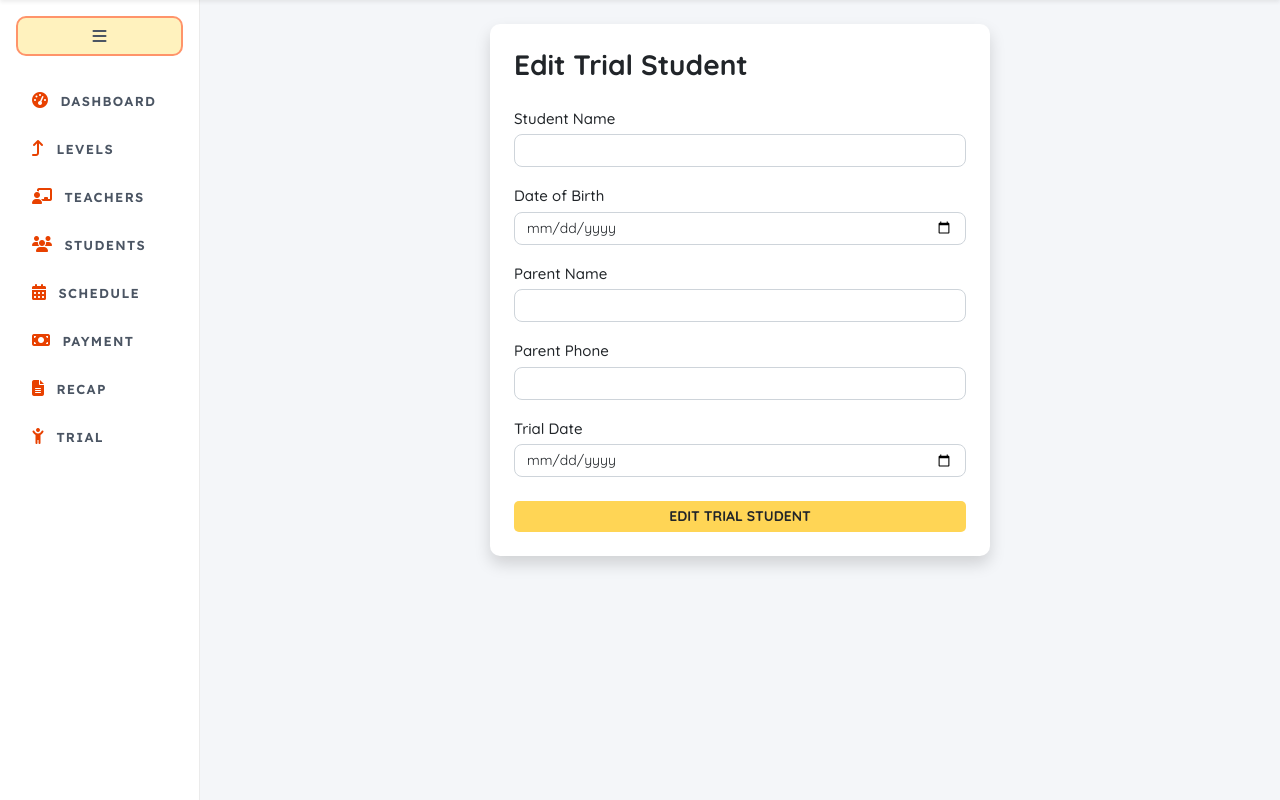
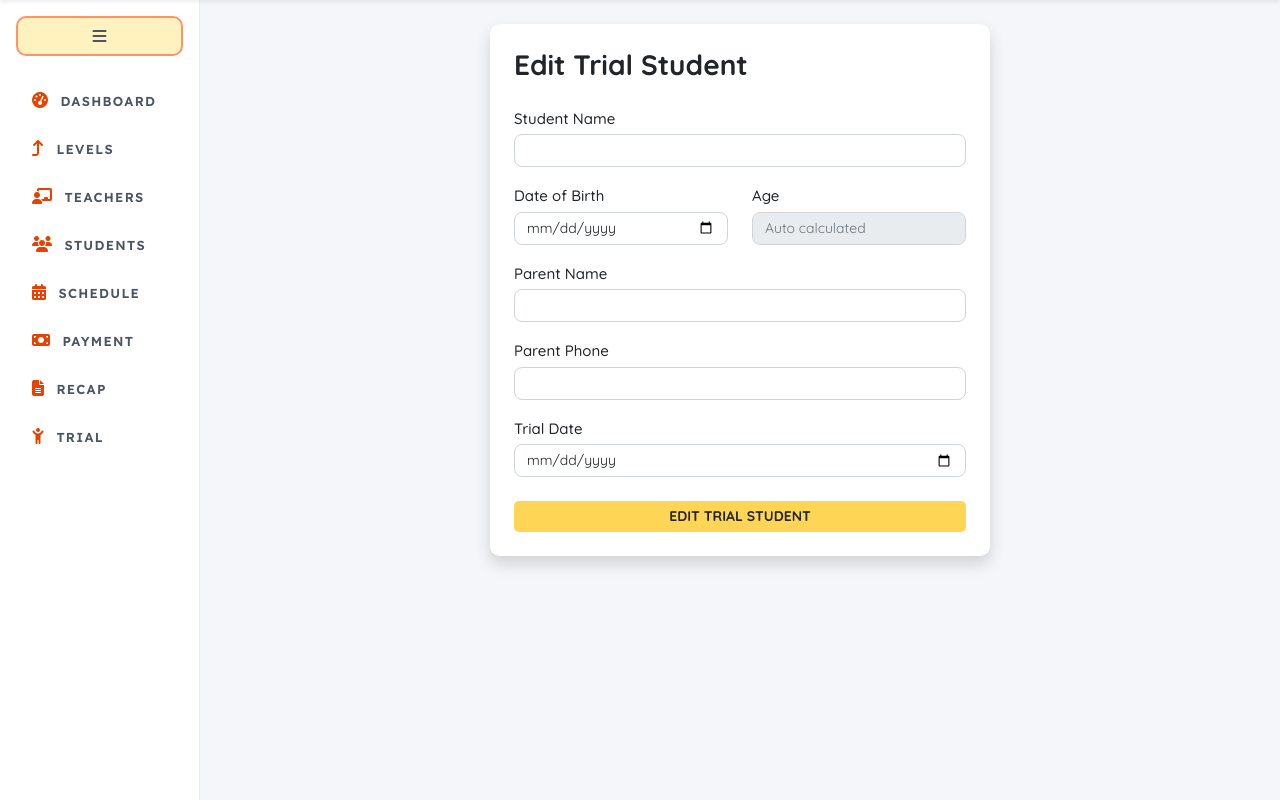
Before and after one commit to aileensugiarto/shichida_system, a Flask app: page /edit_trial/1 in a window 1280 px wide. Shown: the part 86-886 px from the top of the page. Run offline with Flask 3, Linux system fonts and the light colour scheme; the visitor is signed in with stand-in values (Sample User, id 1); data that the repository does not hold is empty; some libraries are stand-ins or nearby versions; some web fonts are replaced.

Commit message:
update edit trial form

```diff
--- a/model/teacher/teacher_schedule.py
+++ b/model/teacher/teacher_schedule.py
@@ -66,9 +66,13 @@ def model_teacher_schedule(branch_name):
             s.end_time,
             s.id_teacher,
 
-            st.name,
-            st.dob,
-            st.is_trial,
+            COALESCE(st.name, ts.name) AS student_name,
+            COALESCE(st.dob, ts.dob) AS dob,
+
+            CASE
+                WHEN ts.id_trial_student IS NOT NULL THEN 1
+                ELSE 0
+            END AS is_trial,
 
             l.level_name,
 
@@ -90,6 +94,9 @@ def model_teacher_schedule(branch_name):
 
         LEFT JOIN tbl_student st
             ON att.id_student = st.id_student
+
+        LEFT JOIN tbl_trial_student ts
+            ON s.id_trial_student = ts.id_trial_student
 
         LEFT JOIN tbl_level l
             ON s.id_level = l.id_level
--- a/templates/admin/trial/edit_trial.html
+++ b/templates/admin/trial/edit_trial.html
@@ -59,13 +59,28 @@
                     </div>
 
                     <!-- DOB -->
-                    <div class="mb-3">
+                    <div class="row mb-3">
+
+                        <!-- DOB -->
+                        <div class="col-6">
                             <label style="font-weight: 500; font-size: 15px;" class="mb-1">
                                 Date of Birth
                             </label>
 
-                        <input type="date" name="form_dob" class="form-control" value="{{ data_trial[2] }}" required
+                            <input type="date" id="dob" name="form_dob" class="form-control" value="{{ data_trial[2] }}"
+                                required style="width: 100%; height: 33px; border-radius: 8px; font-size: 14px;">
+                        </div>
+
+                        <!-- AGE -->
+                        <div class="col-6">
+                            <label style="font-weight: 500; font-size: 15px;" class="mb-1">
+                                Age
+                            </label>
+
+                            <input type="text" id="age" class="form-control" readonly placeholder="Auto calculated"
                                 style="width: 100%; height: 33px; border-radius: 8px; font-size: 14px;">
+                        </div>
+
                     </div>
 
                     <!-- PARENT NAME -->
@@ -74,8 +89,8 @@
                             Parent Name
                         </label>
 
-                        <input type="text" name="form_parent_name" class="form-control" value="{{ data_trial[3] }}" required
-                            style="width: 100%; height: 33px; border-radius: 8px; font-size: 14px;">
+                        <input type="text" name="form_parent_name" class="form-control" value="{{ data_trial[3] }}"
+                            required style="width: 100%; height: 33px; border-radius: 8px; font-size: 14px;">
                     </div>
 
                     <!-- PHONE -->
@@ -84,8 +99,8 @@
                             Parent Phone
                         </label>
 
-                        <input type="text" name="form_parent_telp" class="form-control" value="{{ data_trial[4] }}" required
-                            style="width: 100%; height: 33px; border-radius: 8px; font-size: 14px;">
+                        <input type="text" name="form_parent_telp" class="form-control" value="{{ data_trial[4] }}"
+                            required style="width: 100%; height: 33px; border-radius: 8px; font-size: 14px;">
                     </div>
 
                     <!-- TRIAL DATE -->
@@ -94,8 +109,8 @@
                             Trial Date
                         </label>
 
-                        <input type="date" name="form_trial_date" class="form-control" value="{{ data_trial[5] }}" required
-                            style="width: 100%; height: 33px; border-radius: 8px; font-size: 14px;">
+                        <input type="date" name="form_trial_date" class="form-control" value="{{ data_trial[5] }}"
+                            required style="width: 100%; height: 33px; border-radius: 8px; font-size: 14px;">
                     </div>
 
                     <div>
@@ -112,7 +127,47 @@
     </div>
 
     <script src="https://cdn.jsdelivr.net/npm/bootstrap@5.3.0/dist/js/bootstrap.bundle.min.js"></script>
+    <script>
+        function calculateAge() {
 
+            const dobValue = document.getElementById("dob").value;
+
+            if (!dobValue) {
+                document.getElementById("age").value = "";
+                return;
+            }
+
+            const dob = new Date(dobValue);
+            const today = new Date();
+
+            let years = today.getFullYear() - dob.getFullYear();
+            let months = today.getMonth() - dob.getMonth();
+
+            if (today.getDate() < dob.getDate()) {
+                months--;
+            }
+
+            if (months < 0) {
+                years--;
+                months += 12;
+            }
+
+            document.getElementById("age").value =
+                years + "." + String(months).padStart(2, "0");
+        }
+
+        // Calculate when DOB changes
+        document.getElementById("dob").addEventListener(
+            "change",
+            calculateAge
+        );
+
+        // Calculate immediately when page loads
+        window.addEventListener(
+            "load",
+            calculateAge
+        );
+    </script>
 </body>
 
 </html>
```
Lines whose indentation alone changed are shown as unchanged.
